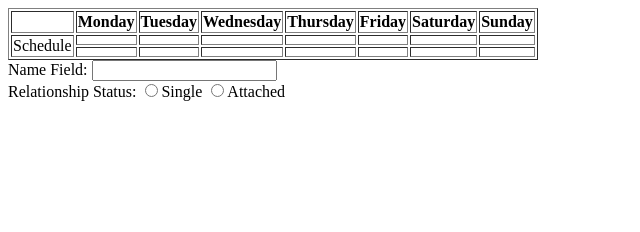
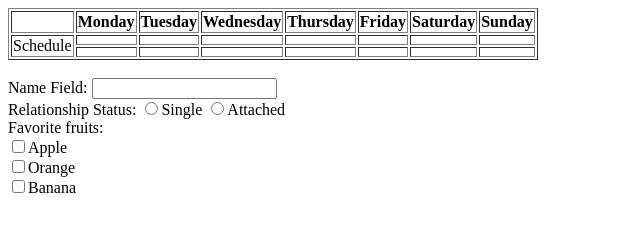
Before and after one commit to louiseangiee/louiseangiee.github.io, a plain HTML site: page index.html in a window 1280 px wide. Shown: the whole page, without its empty margins (0-640 px from the left). Drawn offline with Linux system fonts and the light colour scheme.

Commit message:
Favorite fruits

```diff
--- a/index.html
+++ b/index.html
@@ -27,9 +27,15 @@
     <td></td>
   </tr>
 </table>
-<form action="">
-  Name Field: <input type="text" name="name_field"><br/>
+<br/>
+<form action="" method="">
+  Name Field: <input type="text" name="name_field">
+  <br/>
   Relationship Status: <input type="radio" value="Single">Single
   <input type="radio" value="Attached">Attached
-
+  <br/>
+  Favorite fruits:
+  <br/><input type="checkbox" value="Apple" name="fruits[]">Apple
+  <br/><input type="checkbox" value="Apple" name="fruits[]">Orange
+  <br/><input type="checkbox" value="Apple" name="fruits[]">Banana
 </form>
```
